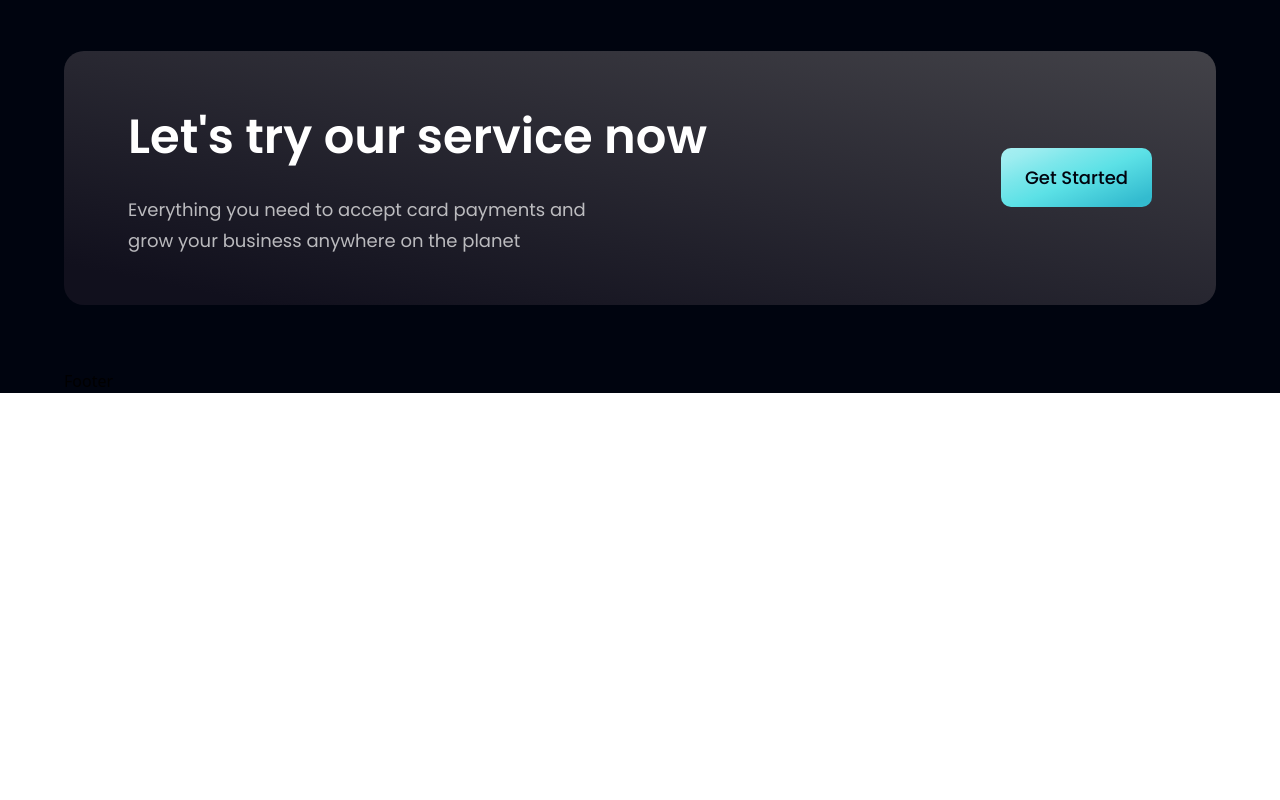
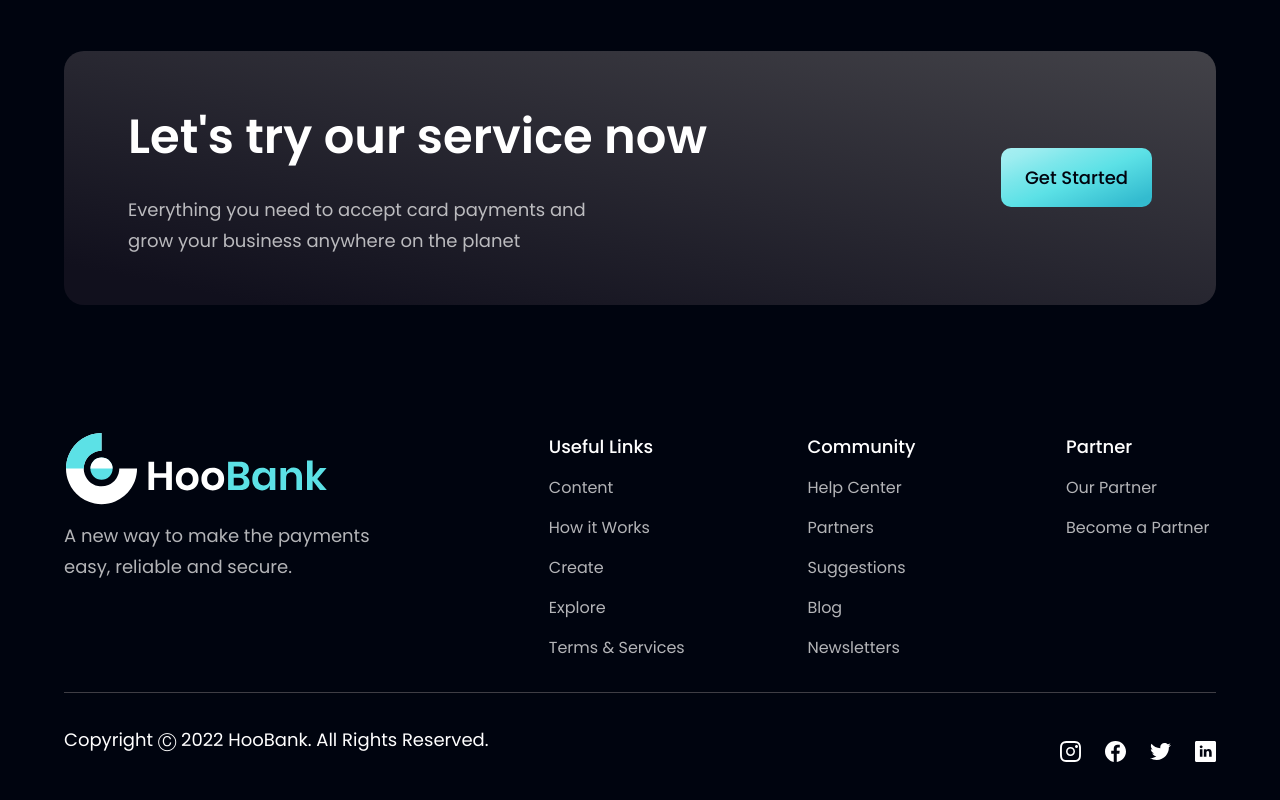
Before and after one commit to Sughnenter/hooBank-project, a React (Vite) app: page / in a window 1280 px wide. Shown: the part 4093-4893 px from the top of the page. Before the commit the page ends 4486 px from the top, so only its background shows below. Built offline with nearby package versions, Linux system fonts and the light colour scheme.

Commit message:
added footer

```diff
--- a/index.html
+++ b/index.html
@@ -2,7 +2,7 @@
 <html lang="en">
   <head>
     <meta charset="UTF-8" />
-    <link rel="icon" type="image/svg+xml" href="/star.svg" />
+    <link rel="icon" type="image/svg+xml" href="/Star.svg" />
     <meta name="viewport" content="width=device-width, initial-scale=1.0" />
     <title>Hoo bank</title>
   </head>
--- a/src/components/Clients.jsx
+++ b/src/components/Clients.jsx
@@ -8,7 +8,8 @@
       <div className={`${styles.flexCenter} flex-wrap w-full`}>
         {clients.map((client) =>(
           <div key={client.id} className={`flex-1 ${styles.flexCenter} sm:min-w-[192px] min-w-[120px]`}>
-            <img src={client.logo} alt="client" className='sm:w-[192px] w-[100px] object-contain ' />
+            <img src={client.logo} alt="client" className='sm:w-[192px] w-[100px] object-contain
+            hover:opacity-[0.5] cursor-pointer ' />
           </div>
         ))}
       </div>
--- a/src/components/Footer.jsx
+++ b/src/components/Footer.jsx
@@ -1,8 +1,53 @@
 import React from 'react'
+import { logo } from '../assets'
+import { footerLinks, socialMedia } from '../constants'
+import styles from '../styles'
 
 function Footer () {
   return (
-    <div>Footer</div>
+    <section className={`${styles.flexCenter} ${styles.paddingY} flex-col`} >
+      <div className={`${styles.flexStart} md:flex-row flex-col mb-8 w-full`}>
+        <div className='flex-1 flex flex-col justify-start mr-10'>
+          <img src={logo} alt="Hoo Bank" className='w-[266px] h-[72px] object-contain' />
+          <p className={`${styles.paragraph} mt-4 max-w-[310px] `}>A new way to make the payments easy, reliable and secure.</p>
+        </div>
+        <div className="flex-[1.5] w-full flex flex-row justify-between flex-wrap md:mt-0 mt-10">
+          {footerLinks.map((footerLink)=>(
+            <div key={footerLink.key} className='flex flex-col ss:my-0 my-4 min-w-[150px]'>
+              <h4 className='font-poppins font-medium text-[18px] leading-[27px] text-white'>{footerLink.title}</h4>
+              <ul className='list-none mt-4'>
+                {footerLink.links.map((link, index) => (
+                  <li key={link.name} className={`font-poppins font-normal
+                    text-[16px] leading-[24px]
+                    text-dimWhite hover:text-secondary cursor-pointer
+                    ${index !== footerLink.links.length - 1 ? 'mb-4':'mb-0'}`}>
+                      {link.name}
+                    </li>
+                ))}
+              </ul>
+            </div>
+
+          ))}
+        </div>
+      </div>
+      <div className='w-full flex justify-between items-center
+        md:flex-row flex-col pt-6 border-t-[1px] border-t-[#3f3e45]' >
+        <p className='font-poppins font-normal text-center
+          text-[18px] leading-[27px] text-white'>
+          Copyright Ⓒ 2022 HooBank. All Rights Reserved.
+        </p>
+        <div className='flex flex-row mt-0 mt-6 '>
+          {socialMedia.map((social, index)=>(
+            <img
+              key={social.id}
+              src={social.icon}
+              alt={social.id}
+              className={`w-[21px] h-[21px] object-contain cursor-pointer
+                ${index !== socialMedia.length - 1 ? 'mr-6':'mr-0'}`} />
+          ))}
+        </div>
+      </div>
+    </section>
   )
 }
 
```
